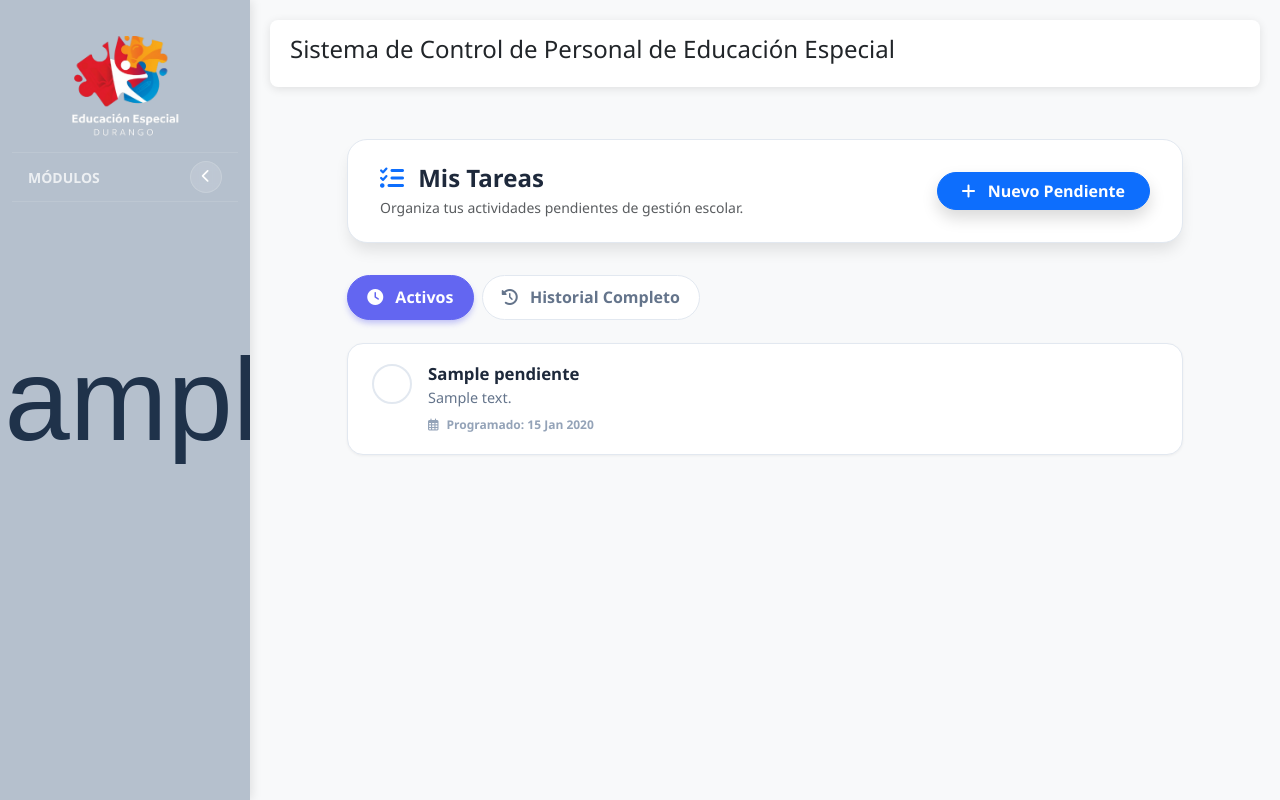
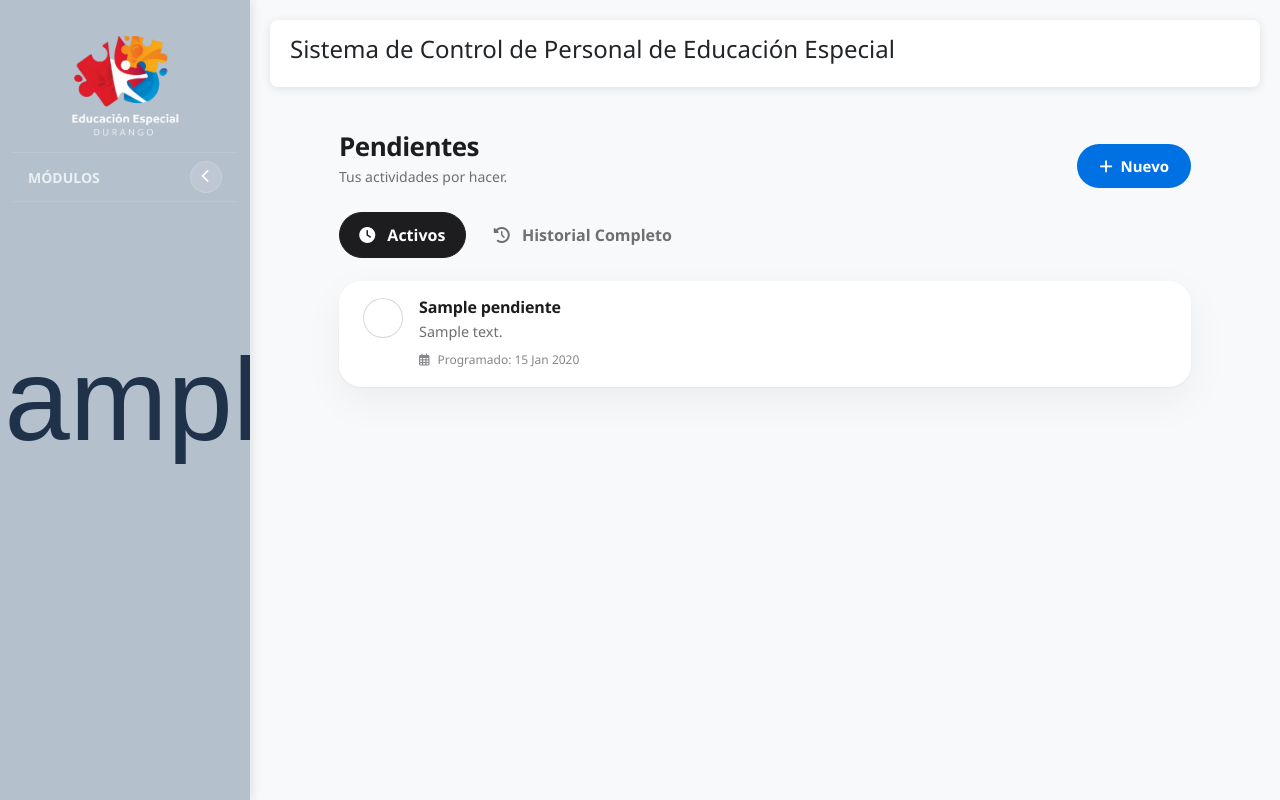
Before and after one commit to macrocleanquimica/control_maestros, a Django app: template gestion_escolar/templates/gestion_escolar/pendiente_list.html in a window 1280 px wide. Run offline with Django 5.2, Linux system fonts and the light colour scheme; the template is opened without the code that fills it: most values are stand-ins (such as "Sample title", 1, 10 or a date in 2020); grey boxes marked "Sample" are stand-in pictures; parts of the project's set-up code (start-up, migrations or seed data) failed here and were passed over; some libraries are stand-ins or nearby versions.

Commit message:
style: bandeja y pendientes con estilo minimalista
Bandeja: panel unico, no leidos con punto azul, avatares neutros. Pendientes: lista unica con lineas finas, pestanas oscuras. Intactos: eliminar con confirmacion, completar, pestanas, enlaces y formularios.

```diff
--- a/gestion_escolar/templates/gestion_escolar/pendiente_list.html
+++ b/gestion_escolar/templates/gestion_escolar/pendiente_list.html
@@ -5,15 +5,8 @@
 
 {% block content %}
 <style>
-    :root {
-        --pe-primary: #6366f1;
-        --pe-success: #10b981;
-        --pe-border: #e2e8f0;
-        --pe-shadow: 0 10px 15px -3px rgba(0, 0, 0, 0.1);
-    }
-
     .page-container {
-        padding: 2rem;
+        padding: 1.5rem;
         animation: fadeIn 0.4s ease-out;
         max-width: 900px;
         margin: 0 auto;
@@ -24,115 +17,105 @@
         to { opacity: 1; transform: translateY(0); }
     }
 
-    /* Header Section */
+    /* Encabezado simple */
     .premium-header {
-        background: white;
-        border-radius: 1.25rem;
-        padding: 1.5rem 2rem;
-        box-shadow: var(--pe-shadow);
-        border: 1px solid var(--pe-border);
-        margin-bottom: 2rem;
+        margin-bottom: 1.5rem;
+        display: flex;
+        justify-content: space-between;
+        align-items: flex-end;
+        flex-wrap: wrap;
+        gap: 1rem;
+    }
+
+    /* Lista única con líneas finas */
+    .task-list-container {
+        background: var(--surface, #fff);
+        border-radius: var(--r-panel, 22px);
+        box-shadow: var(--sh-panel, 0 1px 3px rgba(0,0,0,0.05), 0 14px 40px rgba(0,0,0,0.05));
+        overflow: hidden;
+    }
+
+    .task-card {
+        padding: 1.1rem 1.5rem;
         display: flex;
         justify-content: space-between;
         align-items: center;
-        flex-wrap: wrap;
-        gap: 1.5rem;
+        gap: 1rem;
+        border-bottom: 1px solid var(--hairline, rgba(0,0,0,0.07));
     }
 
-    .header-info h1 {
-        font-size: 1.5rem;
-        font-weight: 800;
-        color: #1e293b;
-        margin-bottom: 0.25rem;
-    }
-
-    /* Task Card */
-    .task-card {
-        background: white;
-        border-radius: 1rem;
-        border: 1px solid var(--pe-border);
-        padding: 1.25rem 1.5rem;
-        margin-bottom: 1rem;
-        display: flex;
-        justify-content: space-between;
-        align-items: center;
-        transition: all 0.2s;
-        box-shadow: 0 1px 3px rgba(0,0,0,0.05);
+    .task-card:last-child {
+        border-bottom: none;
     }
 
     .task-card:hover {
-        transform: translateX(5px);
-        box-shadow: 0 4px 12px rgba(0,0,0,0.08);
-        border-color: var(--pe-primary);
+        background: var(--hover, #fbfbfd);
     }
 
     .task-card.completed {
-        opacity: 0.7;
-        background: #f8fafc;
-        border-style: dashed;
+        opacity: 0.65;
     }
 
     .task-card.completed .task-title {
         text-decoration: line-through;
-        color: #94a3b8;
+        color: var(--text-2, #6e6e73);
     }
 
     .task-title {
-        font-weight: 700;
-        color: #1e293b;
+        font-weight: 600;
+        letter-spacing: -0.01em;
+        color: var(--text, #1d1d1f);
         margin-bottom: 0.25rem;
-        font-size: 1.05rem;
+        font-size: 1rem;
     }
 
     .task-desc {
-        color: #64748b;
+        color: var(--text-2, #6e6e73);
         font-size: 0.9rem;
         margin-bottom: 0.5rem;
-        line-height: 1.4;
+        line-height: 1.5;
     }
 
     .task-meta {
         font-size: 0.75rem;
-        font-weight: 700;
-        color: #94a3b8;
+        font-weight: 500;
+        color: var(--text-3, #86868b);
         display: flex;
         align-items: center;
         gap: 0.5rem;
+        font-variant-numeric: tabular-nums;
     }
 
-    /* Checkbox/Button Styling */
+    /* Botón completar */
     .btn-complete {
         width: 40px;
         height: 40px;
         border-radius: 50%;
-        border: 2px solid #e2e8f0;
+        border: 1px solid rgba(0,0,0,0.15);
         background: white;
         color: transparent;
         display: flex;
         align-items: center;
         justify-content: center;
-        transition: all 0.2s;
         cursor: pointer;
+        flex-shrink: 0;
     }
 
     .btn-complete:hover {
-        border-color: var(--pe-success);
-        color: var(--pe-success);
-        background: #f0fdf4;
+        border-color: var(--text, #1d1d1f);
+        color: var(--text, #1d1d1f);
     }
 
     .badge-completed {
-        background: #f0fdf4;
-        color: #16a34a;
+        background: rgba(0,0,0,0.05);
+        color: var(--text-2, #6e6e73);
         padding: 0.5rem 1rem;
         border-radius: 2rem;
-        font-weight: 800;
+        font-weight: 600;
         font-size: 0.7rem;
-        text-transform: uppercase;
-        border: 1px solid #dcfce7;
     }
 
-    /* Navigation Tabs */
+    /* Pestañas segmentadas */
     .nav-tabs-premium {
         border-bottom: none;
         margin-bottom: 1.5rem;
@@ -140,25 +123,23 @@
     }
 
     .nav-tabs-premium .nav-link {
-        border: 1px solid var(--pe-border);
+        border: 1px solid transparent;
         border-radius: 2rem;
         padding: 0.6rem 1.2rem;
-        color: #64748b;
-        font-weight: 700;
-        background: white;
-        transition: all 0.2s;
+        color: var(--text-2, #6e6e73);
+        font-weight: 600;
+        background: transparent;
     }
 
     .nav-tabs-premium .nav-link:hover {
-        background: #f8fafc;
-        color: #1e293b;
+        background: rgba(0,0,0,0.05);
+        color: var(--text, #1d1d1f);
     }
 
     .nav-tabs-premium .nav-link.active {
-        background: var(--pe-primary);
+        background: var(--text, #1d1d1f);
         color: white;
-        border-color: var(--pe-primary);
-        box-shadow: 0 4px 6px -1px rgba(99, 102, 241, 0.4);
+        border-color: var(--text, #1d1d1f);
     }
 </style>
 
@@ -166,11 +147,11 @@
     <!-- Header -->
     <div class="premium-header">
         <div class="header-info">
-            <h1><i class="fas fa-tasks text-primary me-2"></i> Mis Tareas</h1>
-            <p class="text-muted small mb-0">Organiza tus actividades pendientes de gestión escolar.</p>
+            <h1 class="apple-title" style="font-size: clamp(20px, 3vw, 26px);">Pendientes</h1>
+            <p class="apple-subtitle mb-0">Tus actividades por hacer.</p>
         </div>
-        <a href="{% url 'pendientes_crear' %}" class="btn btn-primary rounded-pill px-4 fw-bold shadow btn-hover-animate">
-            <i class="fas fa-plus me-2"></i> Nuevo Pendiente
+        <a href="{% url 'pendientes_crear' %}" class="apple-btn">
+            <i class="fas fa-plus me-2"></i> Nuevo
         </a>
     </div>
 
@@ -248,8 +229,8 @@
                 </div>
                 <h5 class="fw-bold text-muted">No tienes tareas para mostrar</h5>
                 <p class="text-muted small">¡Excelente! Estás al día con tus pendientes.</p>
-                <a href="{% url 'pendientes_crear' %}" class="btn btn-primary rounded-pill px-4 mt-2 btn-hover-animate">
-                    Crear primera tarea
+                <a href="{% url 'pendientes_crear' %}" class="apple-btn mt-2">
+                    Crear tarea
                 </a>
             </div>
         {% endif %}
```
Also changed, not shown: gestion_escolar/templates/gestion_escolar/correspondencia_inbox.html (+60 -60 lines).
